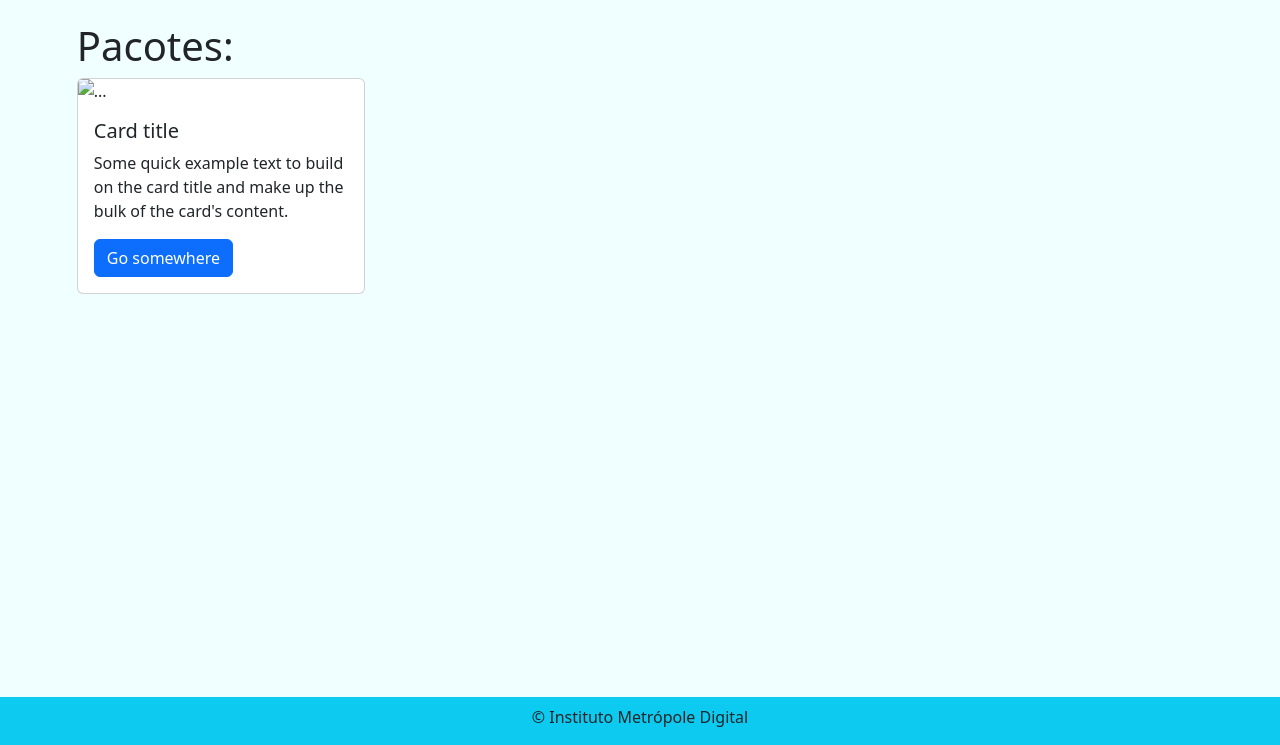
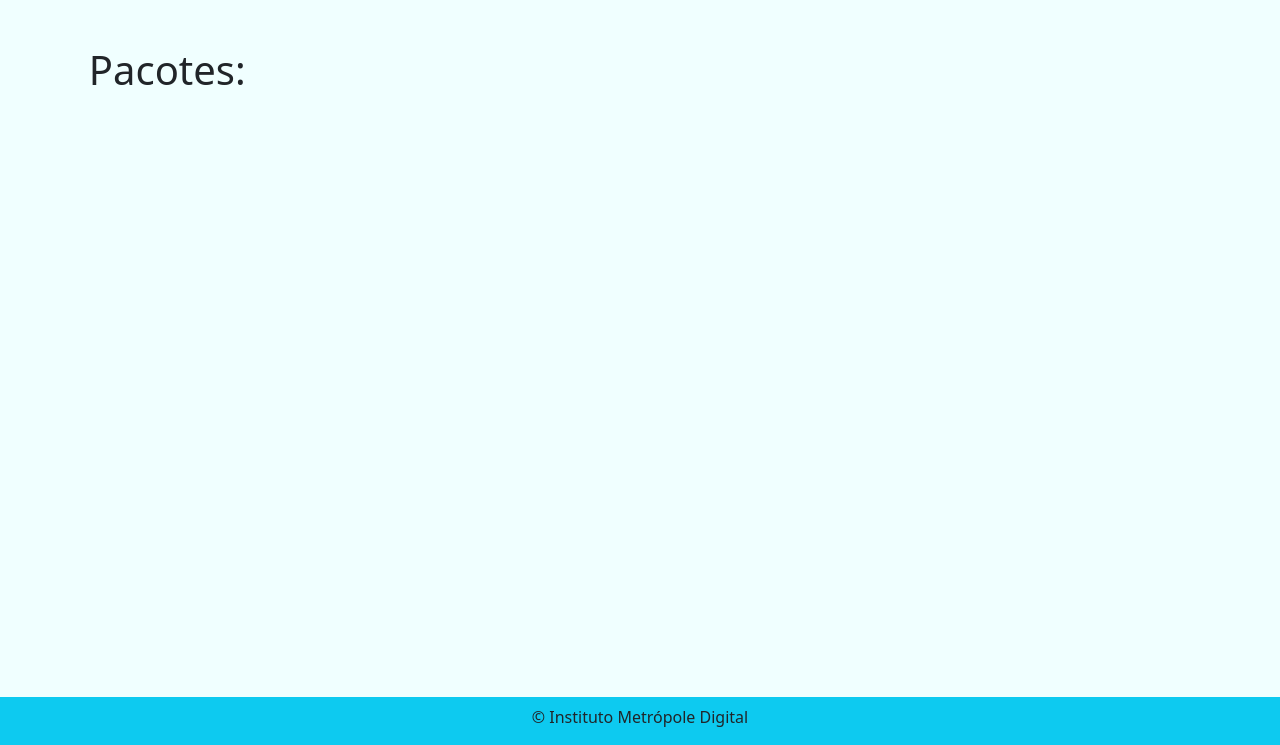
Before and after one commit to IgorGalvaoB/web_dev_2, a plain HTML site: page index.html in a window 1280 px wide. Shown: the part 55-800 px from the top of the page. Drawn offline with nearby package versions, Linux system fonts and the light colour scheme.

Commit message:
feat: Update page title and language to Portuguese

```diff
--- a/index.html
+++ b/index.html
@@ -1,10 +1,10 @@
 <!doctype html>
-<html lang="en">
+<html lang="pt-br">
 
 <head>
     <meta charset="utf-8">
     <meta name="viewport" content="width=device-width, initial-scale=1">
-    <title>Bootstrap demo</title>
+    <title>Pacotes de Viagem</title>
     <link href="https://cdn.jsdelivr.net/npm/bootstrap@5.3.3/dist/css/bootstrap.min.css" rel="stylesheet"
         integrity="sha384-QWTKZyjpPEjISv5WaRU9OFeRpok6YctnYmDr5pNlyT2bRjXh0JMhjY6hW+ALEwIH" crossorigin="anonymous">
     <link rel="stylesheet" href="./index.css">
@@ -14,17 +14,9 @@
 <body>
     <header id="header" class="py-0"></header>
     <main>
-        <div>
-            <h1>Pacotes:</h1>
-            <div class="card" style="width: 18rem;">
-                <img src="..." class="card-img-top" alt="...">
-                <div class="card-body">
-                    <h5 class="card-title">Card title</h5>
-                    <p class="card-text">Some quick example text to build on the card title and make up the bulk of the
-                        card's
-                        content.</p>
-                    <a href="#" class="btn btn-primary">Go somewhere</a>
-                </div>
+        <div class="container">
+            <h1 class="mt-4">Pacotes:</h1>
+            <div id="pacotesContainer" class="row">
             </div>
         </div>
     </main>
@@ -32,6 +24,8 @@
 
     <script src="https://cdn.jsdelivr.net/npm/bootstrap@5.3.3/dist/js/bootstrap.bundle.min.js"></script>
     <script src="./global/global.js" defer></script>
+    <script src="./global/pacotes.js" defer></script>
+    <script src="./index.js" defer></script>
 </body>
 
 </html>
```
